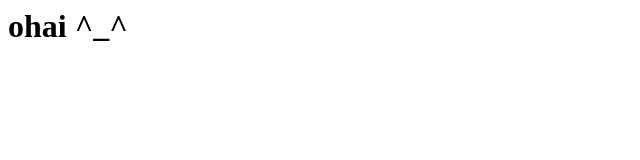
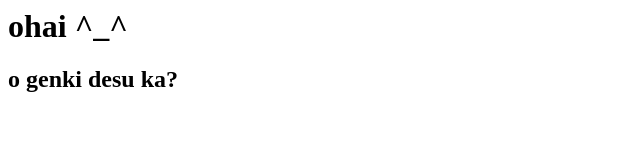
Before and after one commit to andreamercado/hello-world, a plain HTML site: page index.html in a window 1280 px wide. Shown: the whole page, without its empty margins (0-640 px from the left). Drawn offline with Linux system fonts and the light colour scheme.

Commit message:
more interactive

```diff
--- a/index.html
+++ b/index.html
@@ -1,5 +1,6 @@
 <html>
 <body>
 <h1>ohai ^_^</h1>
+<h2>o genki desu ka?</h2>
 </body>
 </html>
```
